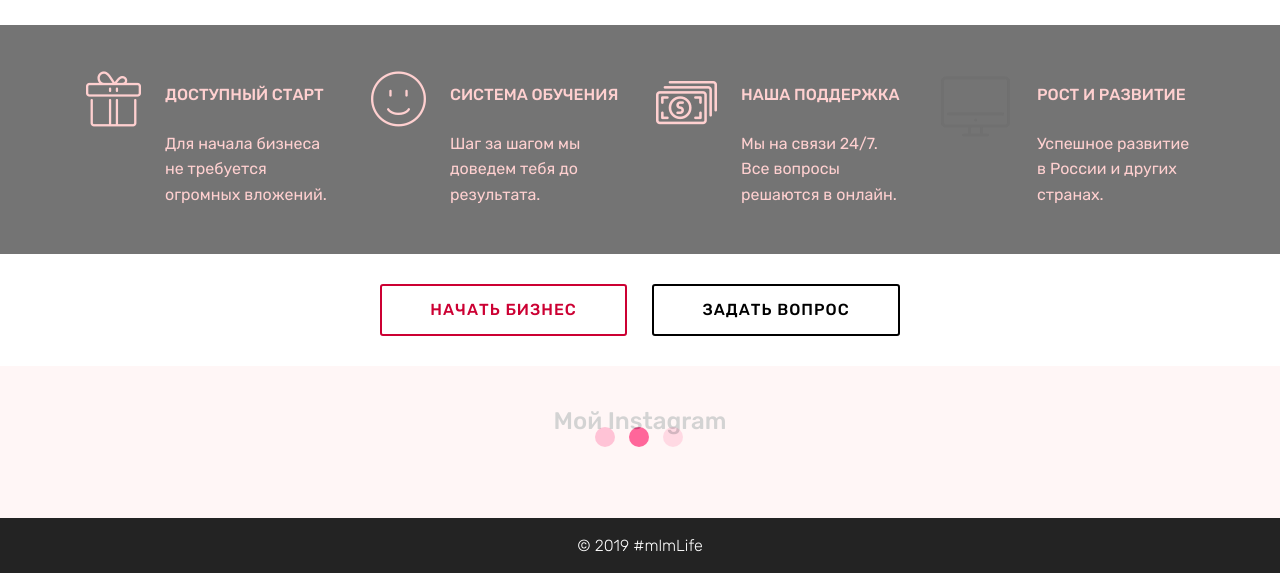
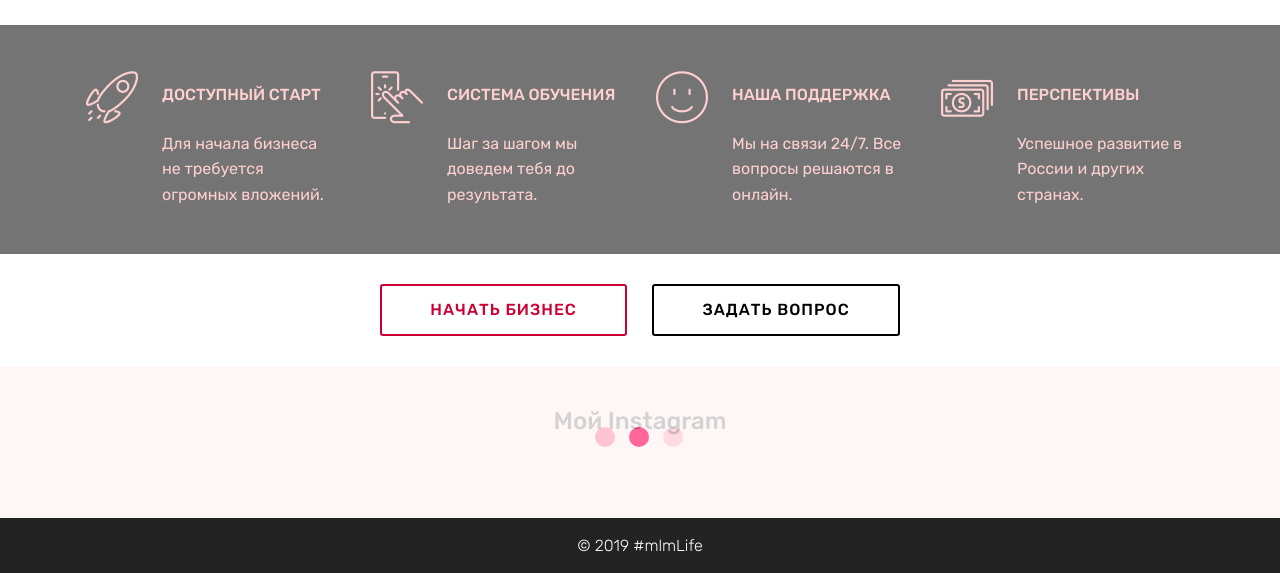
Before and after one commit to malyutaviktoria/malyutaviktoria.github.io, a plain HTML site: page index.html in a window 1280 px wide. Shown: the part 1404-1977 px from the top of the page. Drawn offline with Linux system fonts and the light colour scheme; files whose address does not match are found by name.

Commit message:
create github pages

```diff
--- a/index.html
+++ b/index.html
@@ -60,7 +60,7 @@
     </nav>
 </section>
 
-<section class="engine"><a href="https://mobirise.info/a">online site builder</a></section><div class="modal mbr-popup cid-rLe2hOhUr3 fade" tabindex="-1" role="dialog" data-overlay-color="#000000" data-overlay-opacity="0.8" id="mbr-popup-v" aria-hidden="true">
+<section class="engine"><a href="https://mobirise.info/y">free html website templates</a></section><div class="modal mbr-popup cid-rLe2hOhUr3 fade" tabindex="-1" role="dialog" data-overlay-color="#000000" data-overlay-opacity="0.8" id="mbr-popup-v" aria-hidden="true">
         <div class="modal-dialog modal-lg modal-dialog-centered" role="document">
             <div class="modal-content">
                 <div class="modal-header pb-0">
@@ -259,7 +259,7 @@
             <div class="card p-3 col-12 col-md-6 col-lg-3">
                 <div class="media">
                     <div class="card-img pr-2">
-                        <span class="mbr-iconfont mbri-gift" style="color: rgb(255, 208, 208); fill: rgb(255, 208, 208); font-size: 55px;"></span>
+                        <span class="mbr-iconfont mbri-rocket" style="color: rgb(255, 208, 208); fill: rgb(255, 208, 208); font-size: 52px;"></span>
                     </div>
                     <div class="card-box media-body">
                         <h4 class="card-title py-3 mbr-fonts-style display-7">
@@ -274,7 +274,7 @@
             <div class="card p-3 col-12 col-md-6 col-lg-3">
                 <div class="media">
                     <div class="card-img pr-2">
-                        <span class="mbr-iconfont mbri-smile-face" style="color: rgb(255, 208, 208); fill: rgb(255, 208, 208); font-size: 55px;"></span>
+                        <span class="mbr-iconfont mbri-touch" style="color: rgb(255, 208, 208); fill: rgb(255, 208, 208); font-size: 52px;"></span>
                     </div>
                     <div class="card-box media-body">
                         <h4 class="card-title py-3 mbr-fonts-style display-7">
@@ -287,7 +287,7 @@
             <div class="card p-3 col-12 col-md-6 col-lg-3">
                 <div class="media">
                     <div class="card-img pr-2">
-                        <span class="mbr-iconfont mbri-cash" style="color: rgb(255, 208, 208); fill: rgb(255, 208, 208); font-size: 61px;"></span>
+                        <span class="mbr-iconfont mbri-smile-face" style="color: rgb(255, 208, 208); fill: rgb(255, 208, 208); font-size: 52px;"></span>
                     </div>
                     <div class="media-body card-box">
                         <h4 class="card-title py-3 mbr-fonts-style display-7">
@@ -301,11 +301,11 @@
             <div class="card p-3 col-12 col-md-6 col-lg-3">
                 <div class="media">
                     <div class="card-img pr-2">
-                        <span class="mbri-desktop mbr-iconfont"></span>
+                        <span class="mbr-iconfont mbri-cash" style="font-size: 52px; color: rgb(255, 208, 208); fill: rgb(255, 208, 208);"></span>
                     </div>
                     <div class="card-box media-body">
                         <h4 class="card-title py-3 mbr-fonts-style display-7">
-                            РОСТ И РАЗВИТИЕ</h4>
+                            ПЕРСПЕКТИВЫ</h4>
                         <p class="mbr-text mbr-fonts-style display-7">Успешное развитие в России и других странах.
                         </p>
                     </div>
```
Also changed, not shown: assets/images/mbr-favicon.png (added), 1 other file.
